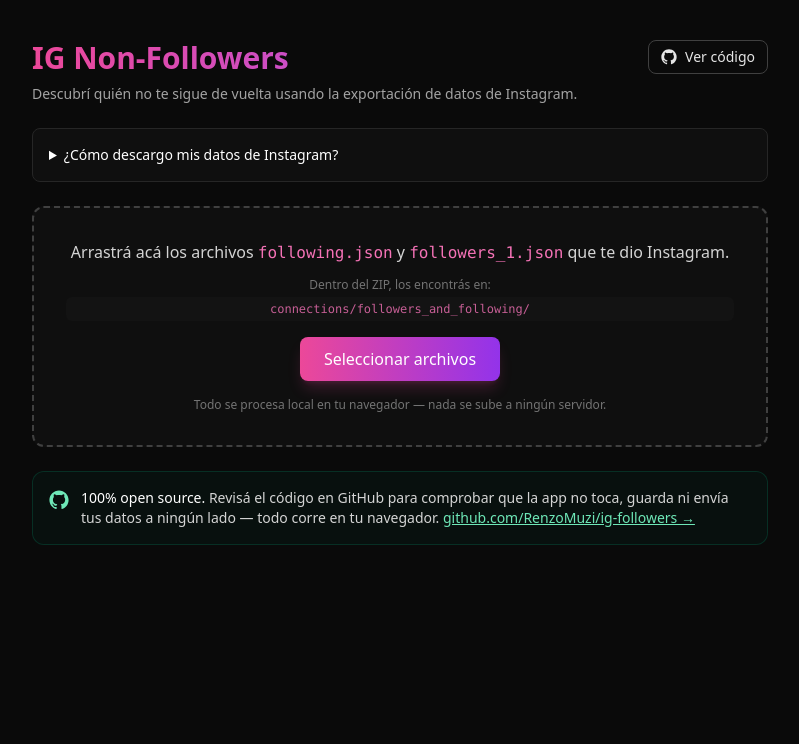
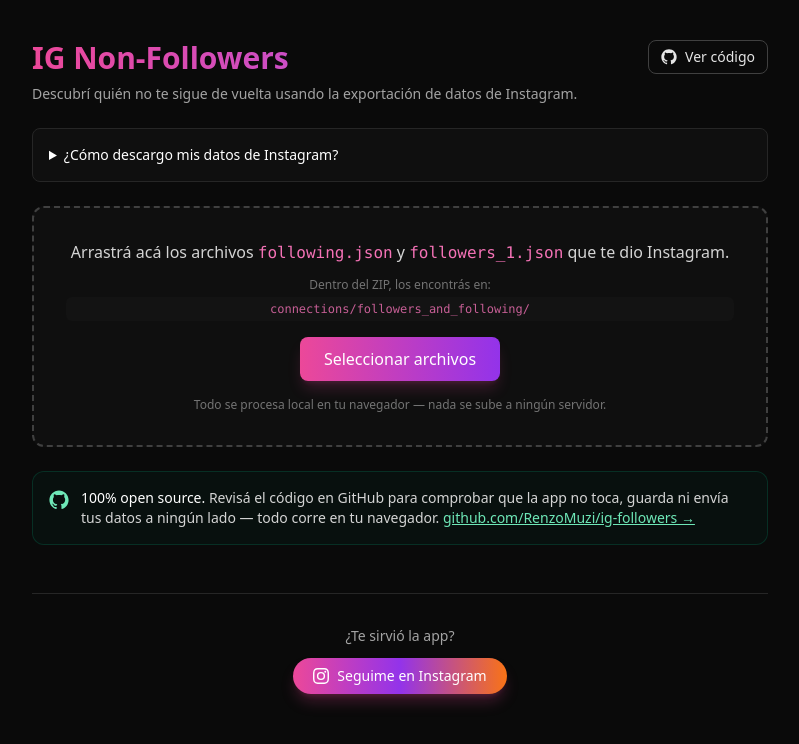
Before and after one commit to RenzoMuzi/ig-followers, a Next.js app: page / in a window 1280 px wide. Shown: the top 744 px of the page, without its empty margins (240-1039 px from the left). Built offline with nearby package versions, Linux system fonts and the light colour scheme.

Commit message:
feat: added Vercel Analytics

```diff
--- a/app/layout.tsx
+++ b/app/layout.tsx
@@ -1,4 +1,5 @@
 import type { Metadata } from "next";
+import { Analytics } from "@vercel/analytics/next";
 import "./globals.css";
 
 export const metadata: Metadata = {
@@ -9,7 +10,10 @@
 export default function RootLayout({ children }: { children: React.ReactNode }) {
   return (
     <html lang="es">
-      <body>{children}</body>
+      <body>
+        {children}
+        <Analytics />
+      </body>
     </html>
   );
 }
--- a/app/page.tsx
+++ b/app/page.tsx
@@ -12,6 +12,7 @@
 import { clearState, loadState, saveState, type Tab } from "@/lib/storage";
 
 const GITHUB_URL = "https://github.com/RenzoMuzi/ig-followers";
+const INSTAGRAM_URL = "https://www.instagram.com/renzomuzi/";
 
 export default function Home() {
   const [parsed, setParsed] = useState<ParsedExport | null>(null);
@@ -310,6 +311,19 @@
           </div>
         </section>
       )}
+
+      <footer className="mt-12 flex flex-col items-center gap-3 border-t border-neutral-800 pt-8 pb-2">
+        <p className="text-sm text-neutral-400">¿Te sirvió la app?</p>
+        <a
+          href={INSTAGRAM_URL}
+          target="_blank"
+          rel="noopener noreferrer"
+          className="inline-flex items-center gap-2 rounded-full bg-gradient-to-r from-pink-500 via-purple-600 to-orange-500 px-5 py-2 text-sm font-medium text-white shadow-lg shadow-pink-500/25 transition-opacity hover:opacity-90"
+        >
+          <InstagramMark className="h-4 w-4" />
+          Seguime en Instagram
+        </a>
+      </footer>
     </main>
   );
 }
@@ -395,3 +409,16 @@
     </svg>
   );
 }
+
+function InstagramMark({ className }: { className?: string }) {
+  return (
+    <svg
+      viewBox="0 0 24 24"
+      fill="currentColor"
+      aria-hidden="true"
+      className={className}
+    >
+      <path d="M12 2.163c3.204 0 3.584.012 4.85.07 3.252.148 4.771 1.691 4.919 4.919.058 1.265.069 1.645.069 4.849 0 3.205-.012 3.584-.069 4.849-.149 3.225-1.664 4.771-4.919 4.919-1.266.058-1.644.07-4.85.07-3.204 0-3.584-.012-4.849-.07-3.26-.149-4.771-1.699-4.919-4.92-.058-1.265-.07-1.644-.07-4.849 0-3.204.013-3.583.07-4.849.149-3.227 1.664-4.771 4.919-4.919 1.266-.057 1.645-.069 4.849-.069zM12 0C8.741 0 8.333.014 7.053.072 2.695.272.273 2.69.073 7.052.014 8.333 0 8.741 0 12c0 3.259.014 3.668.072 4.948.2 4.358 2.618 6.78 6.98 6.98C8.333 23.986 8.741 24 12 24c3.259 0 3.668-.014 4.948-.072 4.354-.2 6.782-2.618 6.979-6.98.059-1.28.073-1.689.073-4.948 0-3.259-.014-3.667-.072-4.947-.196-4.354-2.617-6.78-6.979-6.98C15.668.014 15.259 0 12 0zm0 5.838a6.162 6.162 0 1 0 0 12.324 6.162 6.162 0 0 0 0-12.324zM12 16a4 4 0 1 1 0-8 4 4 0 0 1 0 8zm6.406-11.845a1.44 1.44 0 1 0 0 2.881 1.44 1.44 0 0 0 0-2.881z" />
+    </svg>
+  );
+}
--- a/package.json
+++ b/package.json
@@ -23,6 +23,7 @@
     "lint": "next lint"
   },
   "dependencies": {
+    "@vercel/analytics": "^2.0.1",
     "next": "^15.5.4",
     "react": "^19.1.0",
     "react-dom": "^19.1.0"
```
Also changed, not shown: 1 other file (tests, documents, lock files or other folders).
